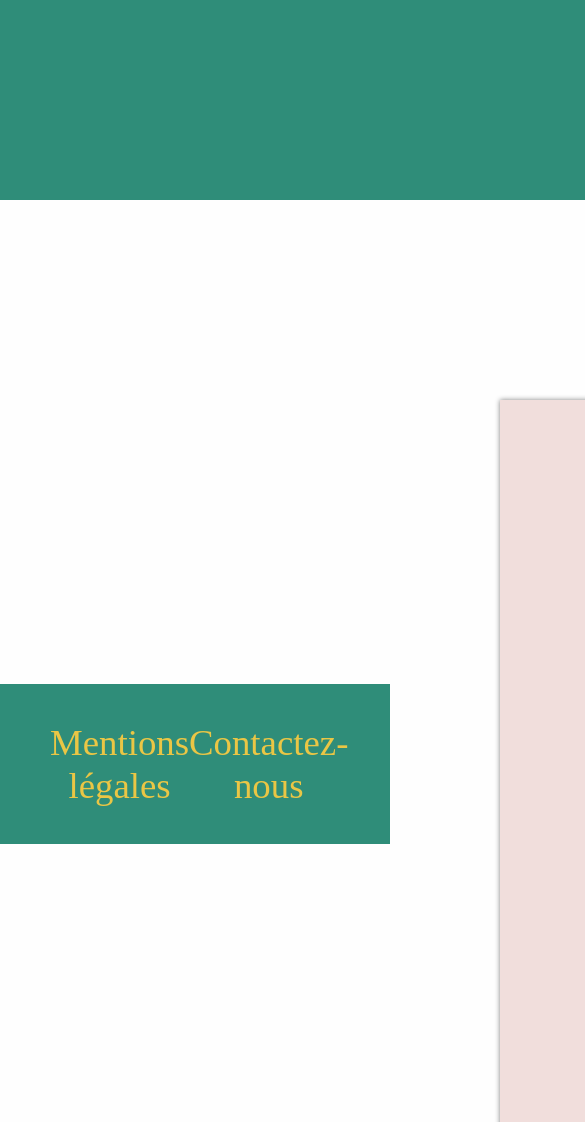
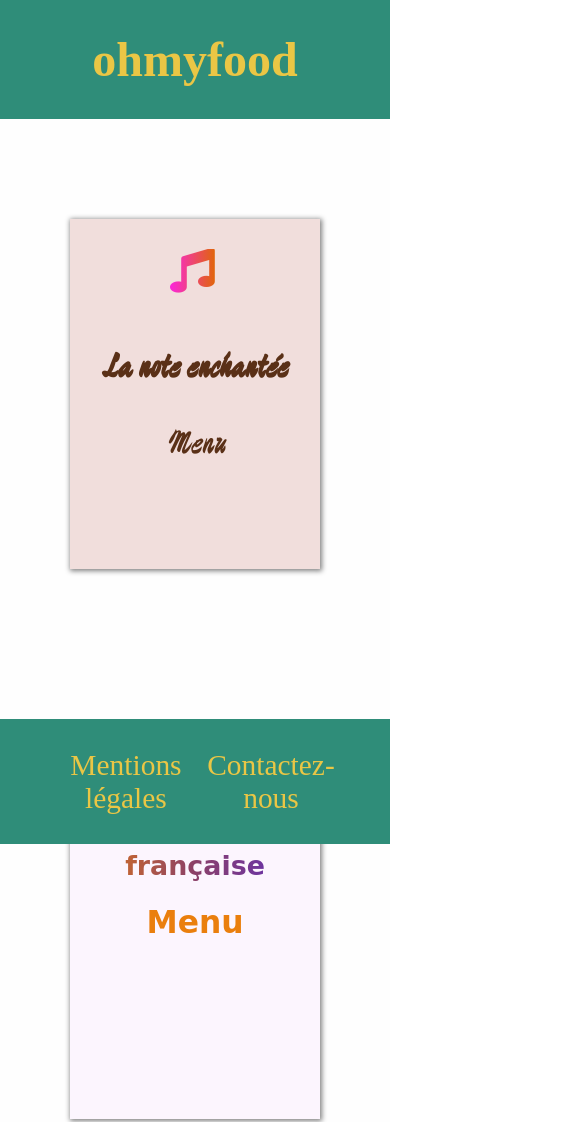
Before and after one commit to fanjatiana/fp-ohmyfood, a plain HTML site: page index.html in a window 390 px wide. Shown: the top 1122 px of the page, 585 px wide, since content can reach past the window. Drawn offline with Linux system fonts and the light colour scheme; a web font is replaced by a local one.

Commit message:
finitions responsive paccueil

```diff
--- a/style.css
+++ b/style.css
@@ -74,7 +74,6 @@ header h1
 	height:600px;
 	margin-top: 100px;
 	margin-left:160px;
-	/*margin-right: 30px;*/
 	font-family: 'devonshire', Arial, serif;
 	font-style: italic;
 	background-color: #F1DEDC ;
@@ -82,9 +81,9 @@ header h1
 
 .Mnote i
 {
-	font-size: 2em;
+	font-size: 4em;
 	margin-top:100px;
-	margin-left: 130px;
+	margin-left: 170px;
 	-webkit-background-clip: text;
 	-webkit-text-fill-color: transparent;
 	background-image: -webkit-linear-gradient(left,#FB26DB , #E1650A );
@@ -93,7 +92,7 @@ header h1
 .Mnote h2
 {
 	color: #5A3017 ;
-	font-size: 1.6em;
+	font-size: 3em;
 }
 
 .Mnote h2,p
@@ -104,7 +103,7 @@ header h1
 
 .Mnote p a
 {
-	font-size: 2.5em;
+	font-size: 3em;
 	color: #5A3017 ;
 }
 
@@ -125,6 +124,7 @@ header h1
 
 .Mchic h2
 {
+	font-size: 2.4em;
 	text-align: center;
 	padding-top: 160px;
 	-webkit-background-clip: text;
@@ -137,7 +137,7 @@ header h1
 .Mchic p a
 {
 	color:#EA7F0D;
-	font-size: 2em;
+	font-size: 2.8em;
 	font-weight: bold;
 }
 
@@ -160,7 +160,7 @@ header h1
 .Mdelice h2
 {
 	text-align: center;
-	font-size: 2em;
+	font-size: 2.8em;
 	padding-top: 140px;
 	-webkit-background-clip: text;
 	-webkit-text-fill-color: transparent;
@@ -170,7 +170,7 @@ header h1
 .Mdelice p a
 {
 	color:#090675;
-	font-size: 2em;
+	font-size: 2.8em;
 }
 
 
@@ -197,13 +197,13 @@ header h1
 	-webkit-background-clip: text;
 	-webkit-text-fill-color: transparent;
 	background-image: -webkit-linear-gradient(left,#0D9906, #E1FFCD);
-	font-size: 1.9em;
+	font-size: 3em;
 }
 
 .Mpalette p a
 {
 	color:#0D9906 ;
-	font-size: 2em;
+	font-size: 2.8em;
 }
 
 
@@ -277,11 +277,50 @@ header h1
 
 @media screen and (max-width: 1580px)
 {
+	body
+	{
+
+		width: auto;
+
+	}
+	#Menus
+	{
+		width: 100%;
+	}
+
 	#Menus div
 	{
-		width: 500px;
-		height: 700px;
-		font-size: 1.8em;
+		width: 300px;
+		height: 500px;
+		font-size: 1em;
+	}
+
+	.Mnote
+	{
+		margin-left: 100px;
+		margin-top: 100px;
+	}
+
+	.Mchic
+	{
+		margin-right: 0px;
+		margin-top: 100px;
+	}
+
+	.Mdelice
+	{
+		margin-left: 0px;
+	}
+
+
+	.Mpalette
+	{
+		margin-right:100px;
+	}
+
+	.next
+	{
+		margin-top: 100px;
 	}
 }
 
@@ -291,36 +330,188 @@ header h1
 
 	#Menus div
 	{
-		width: 700px;
-		height: 900px;
-		font-size: 2em;
+		width: 400px;
+		height: 600px;
+		font-size: 1em;
 	}
 
 	.Mnote
 	{
-		margin-left: 500px;
-		margin-top: 200px;
+		margin-left: 250px;
+		margin-top: 100px;
 	}
 
 	.Mchic
 	{
-		margin-right: 500px;
-		margin-top: 200px;
+		margin-right: 250px;
+		margin-top: 100px;
 	}
 
 	.Mdelice
 	{
-		margin-left: 500px;
+		margin-left: 250px;
 	}
 
 
 	.Mpalette
 	{
-		margin-right: 500px;
+		margin-right: 250px;
 	}
 }
 
-@media screen and (max-width: 800px)
+@media screen and (max-width: 1305px)
 {
+		#Menus div
+	{
+		width: 400px;
+		height: 600px;
+		font-size: 1em;
+	}
+	.Mnote
+	{
+		margin-left: 200px;
+		margin-top: 100px;
+	}
+
+	.Mchic
+	{
+		margin-right: 200px;
+		margin-top: 100px;
+	}
+
+	.Mdelice
+	{
+		margin-left: 200px;
+	}
+
+	.Mpalette
+	{
+		margin-right: 200px;
+	}
 
 }
+
+@media screen and (max-width: 1200px)
+{
+	#Menus
+	{
+		flex-direction: column;
+	}
+	#Menus div
+	{
+		margin:100px auto;
+	}
+	.next
+	{
+		margin-top: 30px;
+	}
+
+}
+
+@media screen and (max-width: 600px)
+{
+	.infos
+	{
+		font-size: 0.8em;
+	}
+
+
+}
+
+
+@media screen and (max-width: 420px)
+{
+	header
+	{
+		height: auto;
+	}
+	header h1
+	{
+		font-size: 3em;
+	}
+	.infos
+	{
+		font-size: 0.8em;
+	}
+
+	#Menus div
+	{
+
+		width: 250px;
+		height:350px;
+		font-size: 0.7em;
+	}
+
+	.Mnote h2
+	{
+		margin-top: 0px;
+	}
+
+	.Mnote i
+	{
+		margin-top: 30px;
+		margin-left:100px;
+	}
+
+	#Menus div h2
+	{
+		padding-top: 50px;
+	}
+
+	.next h2
+	{
+		font-size: 1.5em;
+	}
+
+
+
+
+}
+@media screen and (max-width: 300px)
+{
+	#Menus div
+	{
+
+		width: 200px;
+		height:300px;
+	}
+}
+
+@media screen and (max-width: 240px)
+{
+	header
+	{
+		width:256px;
+	}
+
+	#Menus div
+	{
+		font-size: 1.1em;
+	}
+	#Menus div h2
+	{
+		padding-top: 50px;
+	}
+
+	.Mnote i
+	{
+		margin-top: 10px;
+
+
+
+
+	.Mlegales p
+	{
+		margin-left: 10px;
+	}
+	.contact p
+	{
+		margin-right: 10px;
+	}
+
+	.next h2
+	{
+		font-size: 1em;
+	}
+
+}
```
